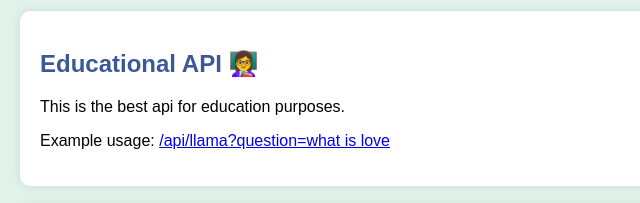
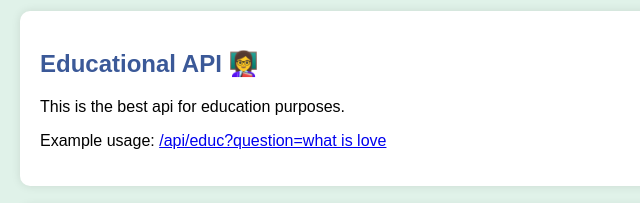
Before and after one commit to magallanes10/APIS, a website: page public/index.html in a window 1280 px wide. Shown: the part 1480-1683 px from the top of the page, 0-640 px from the left. Drawn offline with Linux system fonts and the light colour scheme.

Commit message:
Update index.html

```diff
--- a/public/index.html
+++ b/public/index.html
@@ -99,7 +99,7 @@
     <div class="endpoint-container">
       <h2>Educational API 👩‍🏫</h2>
       <p>This is the best api for education purposes.</p>
-      <p>Example usage: <a href="/api/educ?question=what is love" target="_blank">/api/llama?question=what is love</a></p>
+      <p>Example usage: <a href="/api/educ?question=what is love" target="_blank">/api/educ?question=what is love</a></p>
     </div>
 
     <div class="endpoint-container">
```
